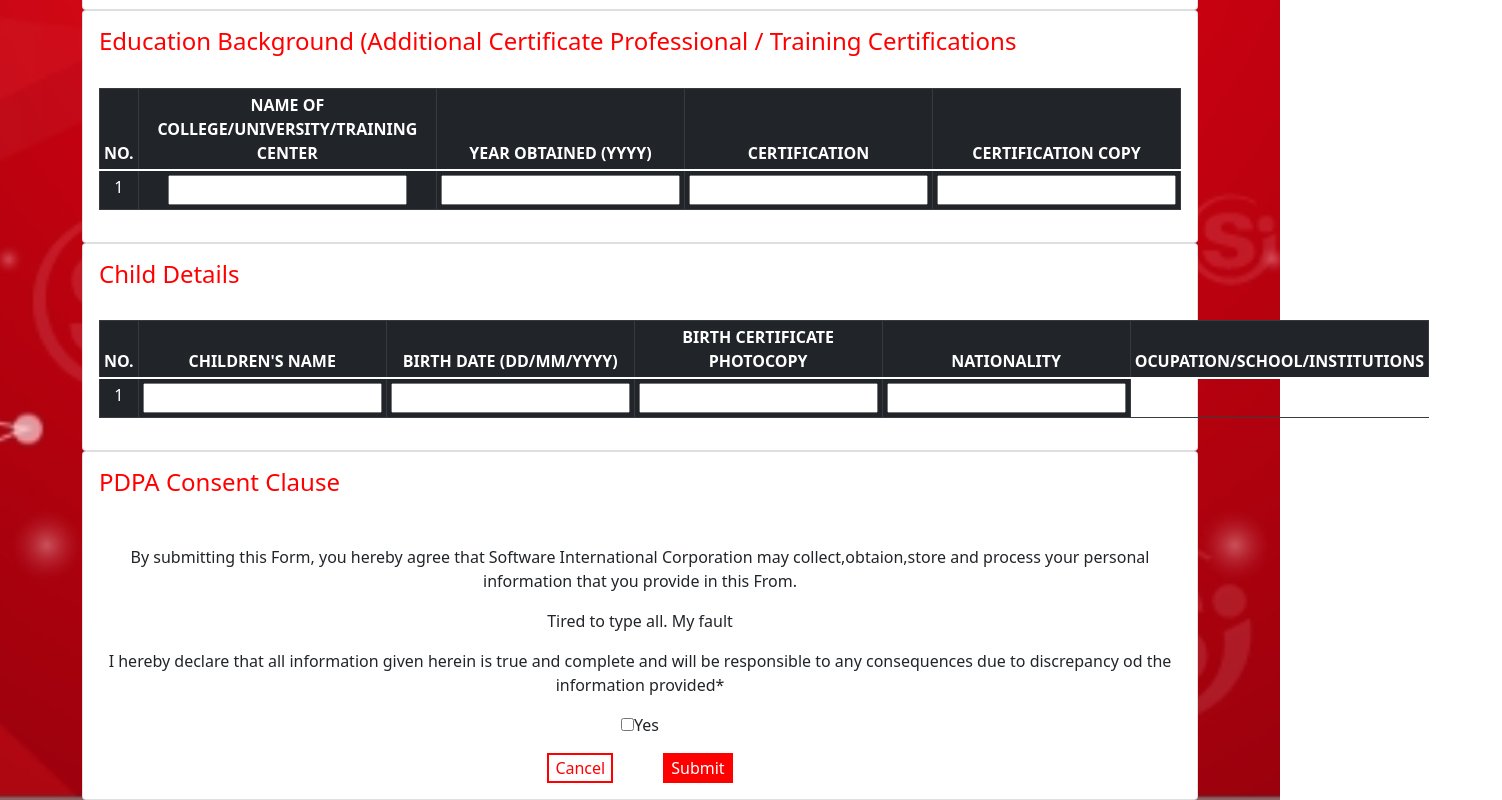
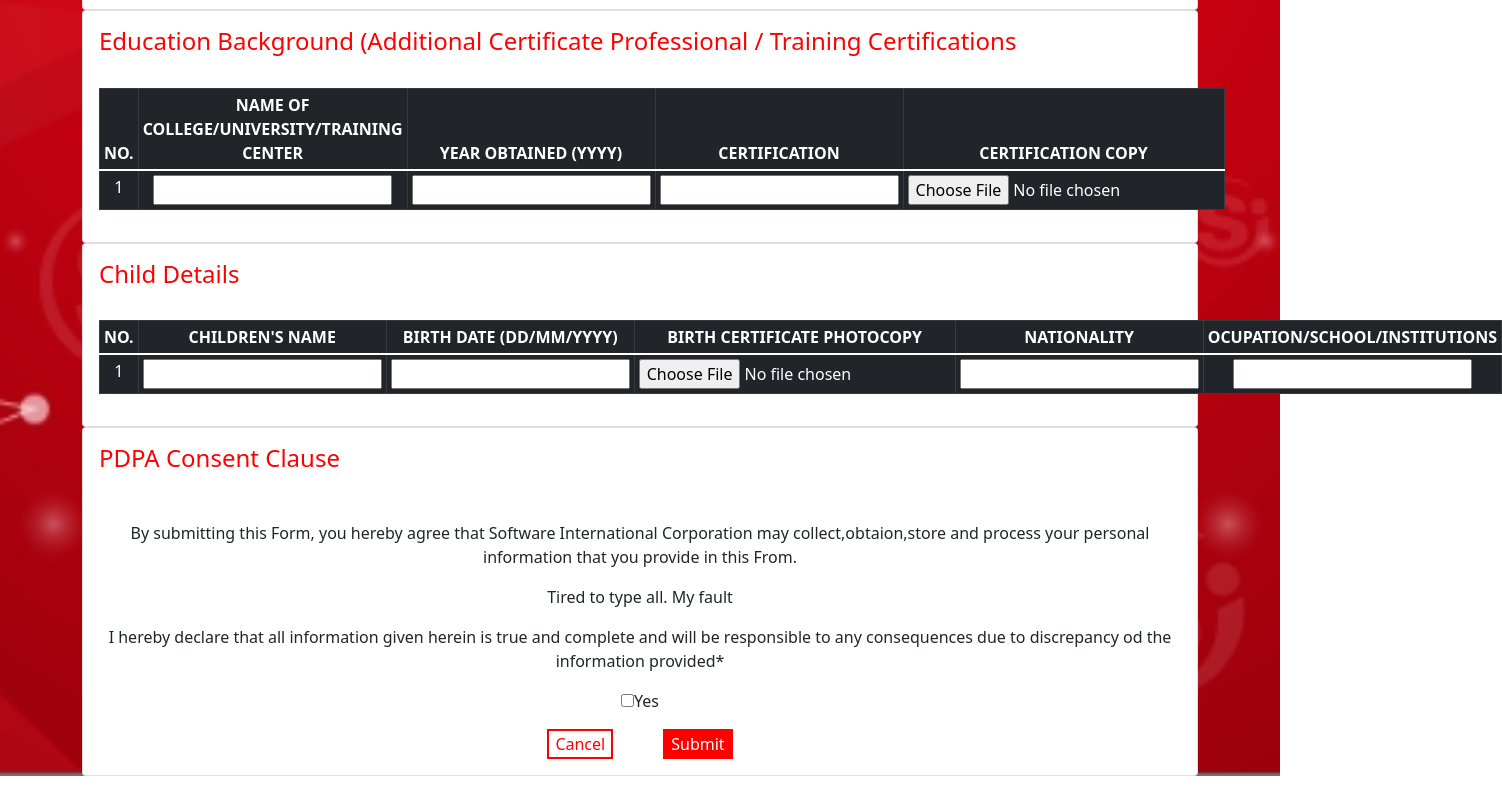
Before and after one commit to HongKaiJun/pha-testing, a React (Create React App) app in the folder client/: page /azure/staff-form-display in a window 1280 px wide. Shown: the part 1411-2211 px from the top of the page, 1502 px wide, since content can reach past the window. After the commit the page ends 2187 px from the top, so only its background shows below. Built offline with nearby package versions, Linux system fonts and the light colour scheme.

Commit message:
improve table with file input

```diff
--- a/client/src/components/StaffParticularForm.jsx
+++ b/client/src/components/StaffParticularForm.jsx
@@ -309,7 +309,7 @@ class StaffParticularForm extends Component {
                                     <td><input placeholder="" name="" className=""></input></td>
                                     <td><input placeholder="" name="" className=""></input></td>
                                     <td><input placeholder="" name="" className=""></input></td>
-                                    <td><input placeholder="" name="" className=""></input></td>
+                                    <td><input type = "file" className= "passport_photocopy" id="inputFile"></input></td>
                                 </tr>
                             </tbody>
                         </table>
@@ -337,6 +337,7 @@ class StaffParticularForm extends Component {
                                     <td>1</td>
                                     <td><input placeholder="" name="" className=""></input></td>
                                     <td><input placeholder="" name="" className=""></input></td>
+                                    <td><input type = "file" className= "passport_photocopy" id="inputFile"></input></td>
                                     <td><input placeholder="" name="" className=""></input></td>
                                     <td><input placeholder="" name="" className=""></input></td>
                                 </tr>
```
